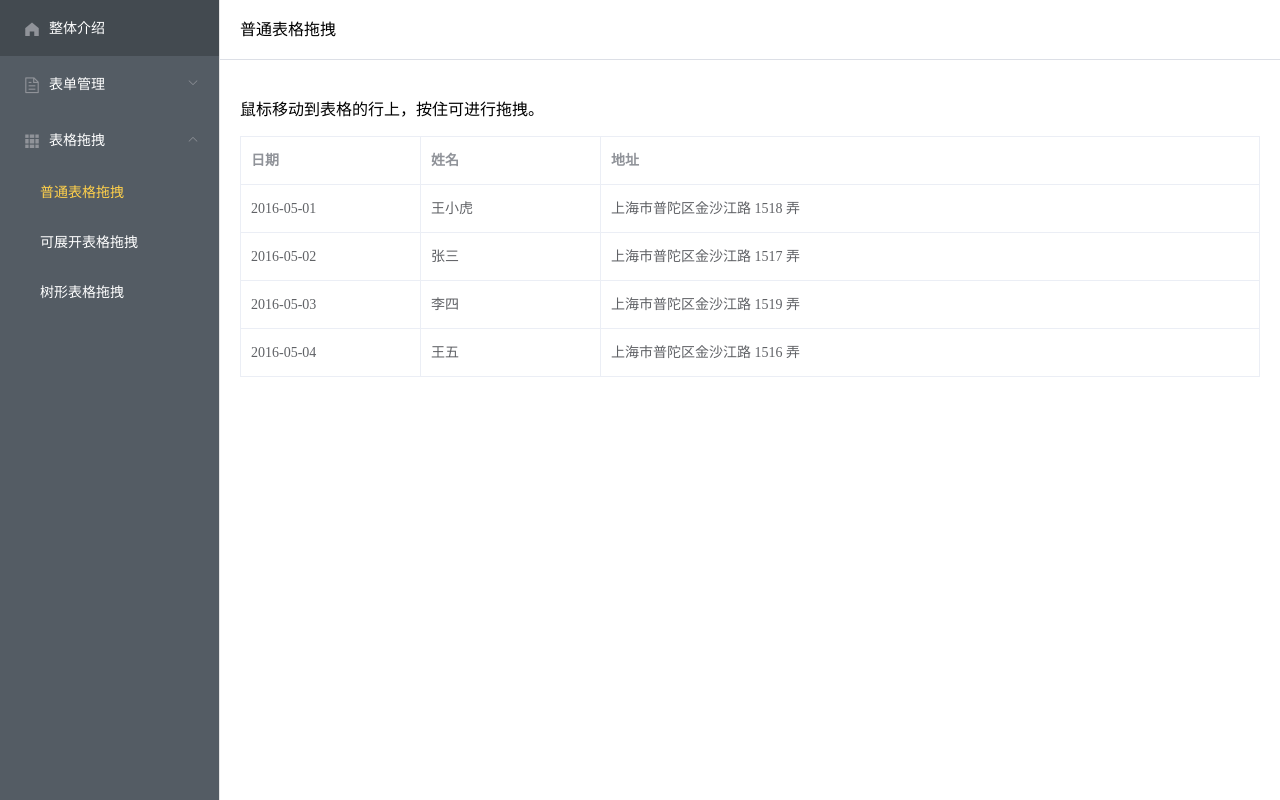
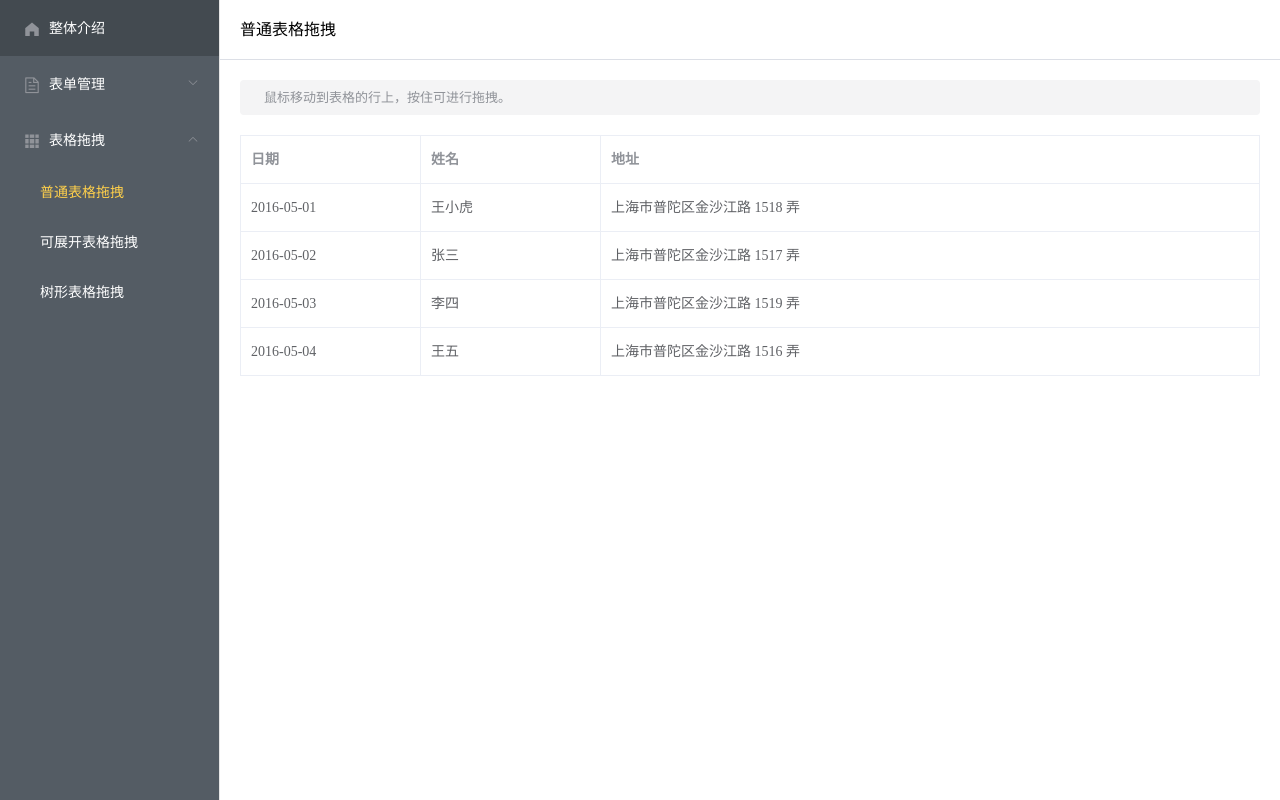
Before and after one commit to liaojunhongyue/element-ui2-custom-component, a Vue app: page /table/drag/basic in a window 1280 px wide. Built offline with nearby package versions, Linux system fonts and the light colour scheme.

Commit message:
modify basic table drag tips

```diff
--- a/src/pages/table/basicTableDrag.vue
+++ b/src/pages/table/basicTableDrag.vue
@@ -1,6 +1,12 @@
 <template>
 	<div>
-		<p>鼠标移动到表格的行上，按住可进行拖拽。</p>
+		<el-alert
+			title="鼠标移动到表格的行上，按住可进行拖拽。"
+			type="info"
+			:closable="false"
+			style="margin-bottom: 20px;"
+		>
+		</el-alert>
 		<el-table
 			ref="table"
 			:data="tableData"
```
